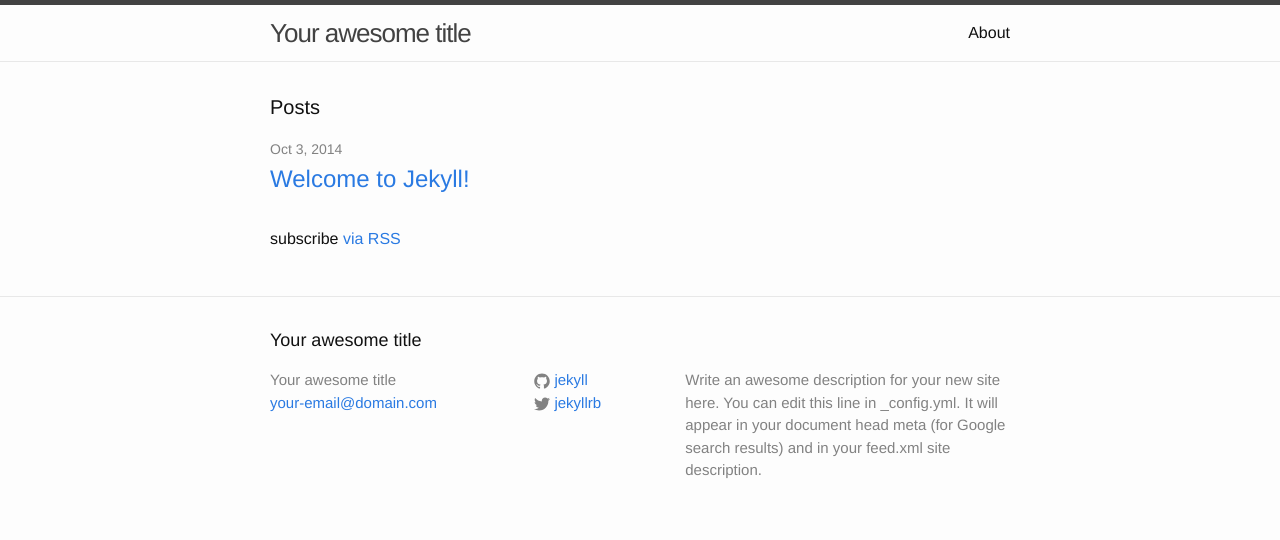
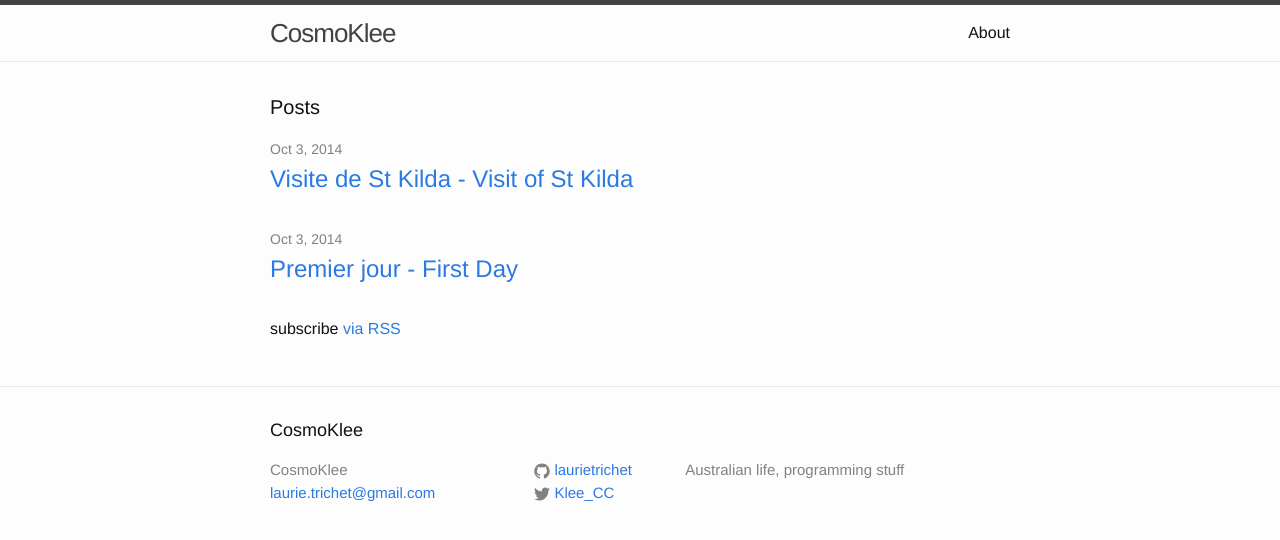
Before and after one commit to LaurieTrichet/laurietrichet.github.io, a Jekyll site: the page built from index.html, in a window 1280 px wide. Shown: the top 540 px of the page. Built offline with Jekyll 4.4.1, drawn with Linux system fonts in a browser that asks for light colours.

Commit message:
add the 2 first posts to the blog and add style for english part

```diff
--- a/_config.yml
+++ b/_config.yml
@@ -1,14 +1,12 @@
 # Site settings
-title: Your awesome title
-email: your-email@domain.com
+title: CosmoKlee
+email: laurie.trichet@gmail.com
 description: > # this means to ignore newlines until "baseurl:"
-  Write an awesome description for your new site here. You can edit this
-  line in _config.yml. It will appear in your document head meta (for
-  Google search results) and in your feed.xml site description.
+  Australian life, programming stuff
 baseurl: "" # the subpath of your site, e.g. /blog/
-url: "http://yourdomain.com" # the base hostname & protocol for your site
-twitter_username: jekyllrb
-github_username:  jekyll
+url: "http://laurietrichet.com" # the base hostname & protocol for your site
+twitter_username: Klee_CC
+github_username:  laurietrichet
 
 # Build settings
 markdown: kramdown
--- a/_includes/head.html
+++ b/_includes/head.html
@@ -7,5 +7,6 @@
     <meta name="description" content="{{ site.description }}">
 
     <link rel="stylesheet" href="{{ "/css/main.css" | prepend: site.baseurl }}">
+    <link rel="stylesheet" href="/css/cosmoklee.css">
     <link rel="canonical" href="{{ page.url | replace:'index.html','' | prepend: site.baseurl | prepend: site.url }}">
 </head>
--- /dev/null
+++ b/_posts/2014-09-28-St-Kilda.md
@@ -0,0 +1,19 @@
+---
+layout: post
+title:  "Visite de St Kilda - Visit of St Kilda"
+date:   2014-10-03 18:40:52
+categories: australie
+---
+
+# Le 28 septembre 2014
+
+Nous avons visité St Kilda, dans le but de prospecter. Le bord de mer était très fréquenté puisqu’en ce debut de printemps ici, il fait 28 degrés. Quelques courageux étaient en train de se baigner. Nous avons marché le long de la plage puis nous sommes rentrés dans la partie résidentielle, et nous sommes retourné vers la ville. J’ai noté beaucoup de déchets et de tags, et dans le centre ville pas mal de magasins fermés.
+De ce que l’on a vu, je pense qu’on passera quelques soirées là bas, mais nous ne sommes pas plus intéressé pour y vivre.
+
+<div class="translation">
+
+<h3>28th of Septembre 2014</h3>
+
+We went to St Kilda today, for prospecting about our futur home. The beach was a bit crowded because of the great weather, 28 °C and some people were even playing into the sea. We walked along the beach for a while and then we got back to the city. There were a lot of waste on the ground, lots of tags on the walls and many shops were closed. So far, we could go out there, but we are not conviced for living there.
+
+</div>
--- /dev/null
+++ b/css/cosmoklee.css
@@ -0,0 +1,5 @@
+.translation {
+	font-style: italic;
+	color : #848484;
+	font-family: "Times New Roman", Times, serif;
+}
```
Also changed, not shown: _posts/2014-09-27-1er-jour.md (added, +24 -0 lines), _drafts/2014-10-03-welcome-to-jekyll.markdown (renamed from _posts/2014-10-03-welcome-to-jekyll.markdown), 2 other files.
